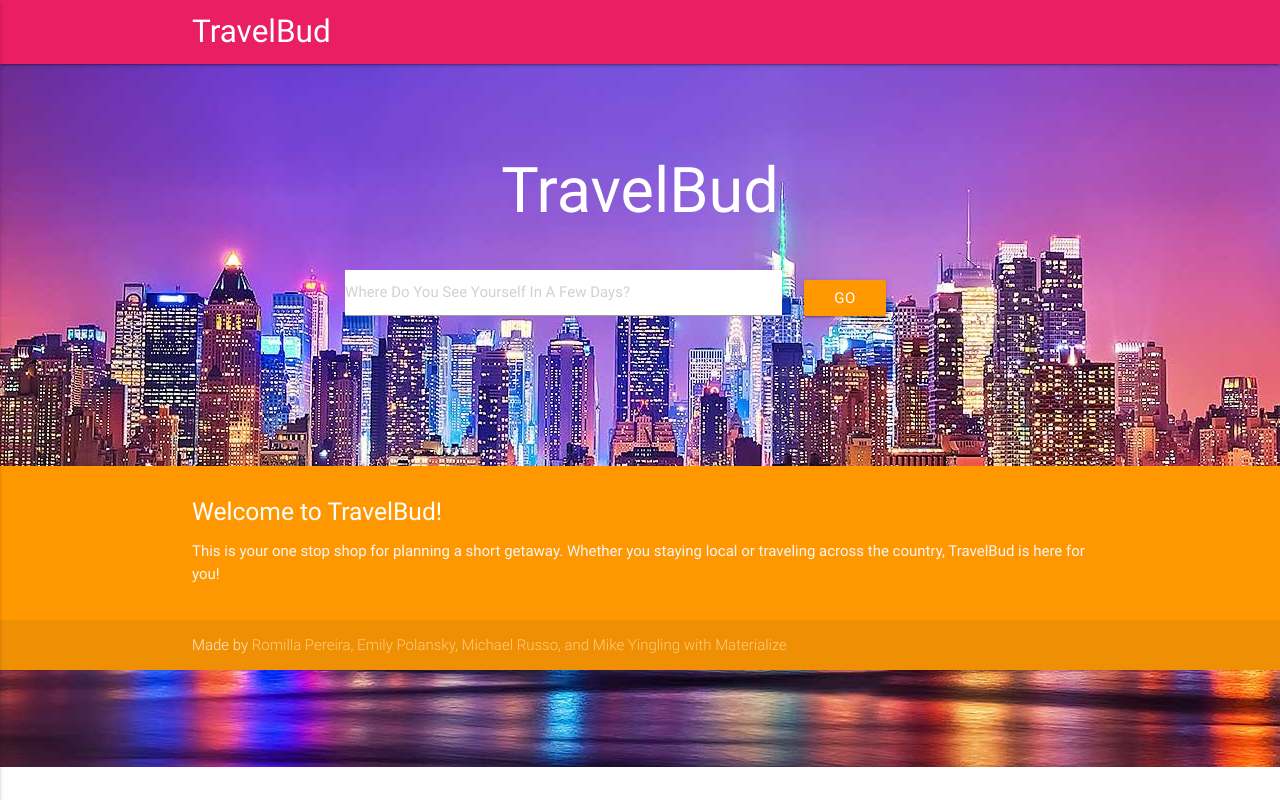
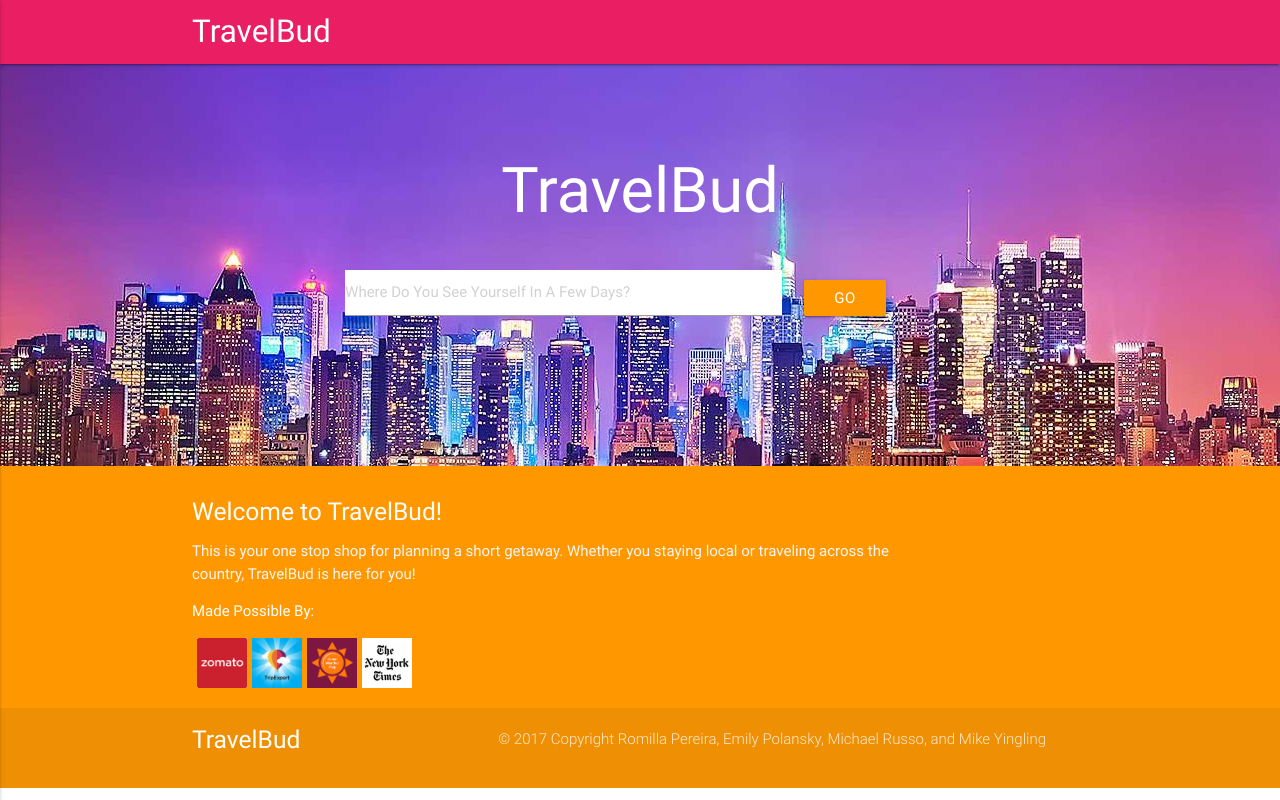
Before and after one commit to eXo5/travelbuddy, a PHP site: page / in a window 1280 px wide. Run offline with PHP 8.4, Linux system fonts and the light colour scheme; some libraries are stand-ins or nearby versions.

Commit message:
updated footers and things pages

```diff
--- a/assets/css/style.css
+++ b/assets/css/style.css
@@ -8,10 +8,14 @@
 body{
  	background: url("../images/background.png");
  	background-repeat: no-repeat;
- 	height: 10%;
+ }
 
-
- }
+.apiLogo {
+	height: 50px;
+	width: 50px;
+	float: left;
+	margin-left: 5px;
+}
 
 
 .icon-block {
@@ -24,3 +28,29 @@ body{
 #search-button{
 	margin-top:10px;
 }
+
+.footer-copyright {
+	height: 80px;
+}
+
+#copyright {
+	padding-top: 15px;
+}
+
+
+@media screen and (max-width: 960px) {
+
+
+
+
+}
+
+@media screen and (max-width: 768px) {
+
+}
+
+@media screen and (max-width: 640px) {
+	.title{
+		right: 20px;
+	}
+}
--- a/food.html
+++ b/food.html
@@ -72,7 +72,11 @@
     </div>
     <div class="row">
       <div class="col s12 m10 l10 offset-l2">
-        <p class="white-text">Thank you to<a class="grey-text text-lighten-3" href="https://www.zomato.com/woodbridge-nj" target="_blank">Zomato,</a><a class="grey-text text-lighten-3" href="https://www.tripexpert.com/" target="_blank">TripExpert,</a><a class="grey-text text-lighten-3" href="https://openweathermap.org/" target="_blank"> OpenWeatherMap,</a><a class="grey-text text-lighten-3" href="https://www.nytimes.com/" target="_blank">and The New York Times</a> for making our site possible.</p>
+        <p class="white-text">Made Possible By:</p>
+        <a href="https://www.zomato.com/woodbridge-nj"><img src="assets/images/zomato.png" class="apiLogo"></a>
+        <a href="https://www.tripexpert.com/"><img src="assets/images/TripExpert_logo.png" class="apiLogo"></a>
+        <a href="https://openweathermap.org"><img src="assets/images/OpenWeatherMap_logo.png" class="apiLogo"></a>
+        <a href="https://www.nytimes.com/"><img src="assets/images/New-York-Times-logo.jpg" class="apiLogo"></a>
       </div>
     </div>
 
--- a/index.html
+++ b/index.html
@@ -31,7 +31,7 @@
   <div class="section no-pad-bot" id="index-banner">
     <br><br>
     <div class="row">
-      <div class="col m12">
+      <div class="col s12 m12 l12">
       <h1 class="header center white-text">TravelBud</h1>
       </div>
     </div>
@@ -51,7 +51,6 @@
     </div>
   </div>
 </div>
-
 <div class="container">
   <div class="section">
     <!--   empty Section   -->
@@ -66,22 +65,38 @@
     <br><br>
   </div>
 </div>
-</div>
-  <footer class="page-footer orange" id="">
+<footer class="page-footer orange">
   <div class="container">
     <div class="row">
-        <div class="col l12 s12">
+      <div class="col s12 m10 l10 ">
           <h5 class="white-text">Welcome to TravelBud!</h5>
           <p class="grey-text text-lighten-4">This is your one stop shop for planning a short getaway. Whether you staying local or traveling across the country, TravelBud is here for you!</p>
+<!--       </div>
+    </div>
+    <div class="row">
+      <div class="col s12 m10 l10"> -->
+        <p class="white-text">Made Possible By:</p>
+        <a href="https://www.zomato.com/woodbridge-nj"><img src="assets/images/zomato.png" class="apiLogo"></a>
+        <a href="https://www.tripexpert.com/"><img src="assets/images/TripExpert_logo.png" class="apiLogo"></a>
+        <a href="https://openweathermap.org"><img src="assets/images/OpenWeatherMap_logo.png" class="apiLogo"></a>
+        <a href="https://www.nytimes.com/"><img src="assets/images/New-York-Times-logo.jpg" class="apiLogo"></a>
       </div>
     </div>
   </div>
   <div class="footer-copyright">
     <div class="container">
-      Made by <a class="orange-text text-lighten-3" href="http://materializecss.com"> Romilla Pereira, Emily Polansky, Michael Russo, and Mike Yingling with Materialize</a>
+      <div class="row">
+      <div class="col s12 m3 l2">
+        <h5 class="white-text">TravelBud</h5>
+      </div>
+      <div class="col s12 m10 l8 offset-l2" id="copyright">
+            © 2017 Copyright Romilla Pereira, Emily Polansky, Michael Russo, and Mike Yingling
+      </div>
+     </div>
     </div>
   </div>
 </footer>
+
 <!--  Scripts-->
 
  <script src="js/materialize.js"></script>
```
Also changed, not shown: ThingsToDo.html (+12 -12 lines), assets/css/foodStyle.css (+37 -56 lines), assets/css/thingsStyle.css (+36 -8 lines), assets/javascript/thingsapp.js (+40 -31 lines), assets/images/New-York-Times-logo.jpg (added), assets/images/OpenWeatherMap_logo.png (added), assets/images/TripExpert_logo.png (added), assets/images/zomato.png (added), assets/images/zomato_logo.png (added), assets/images/zomato_logo.svg (added). Lines whose indentation alone changed are shown as unchanged.
